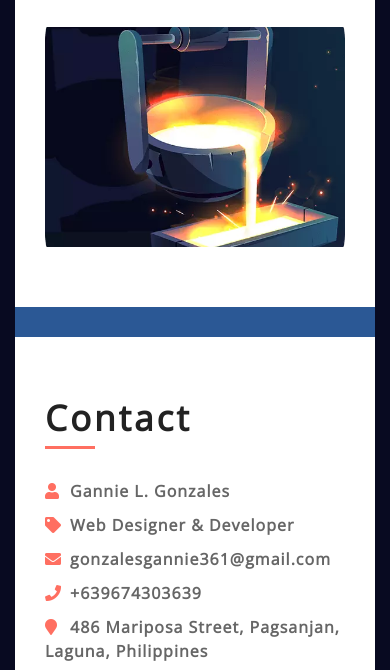
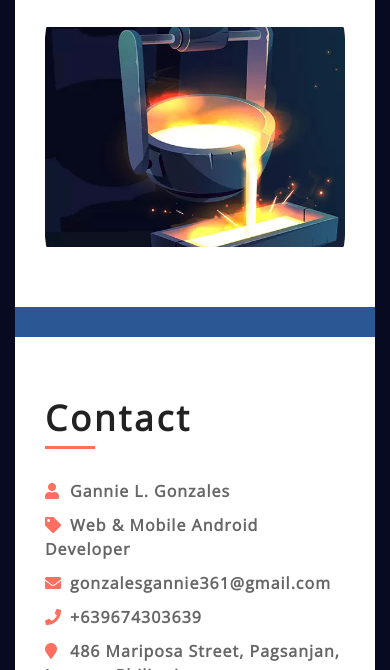
Before and after one commit to GANNIE24/personalwebsite.github.io, a plain HTML site: page PersonalWebsiteGannie/index.html in a window 390 px wide. Shown: the part 6610-7280 px from the top of the page. Drawn offline with nearby package versions, Linux system fonts and the light colour scheme.

Commit message:
Update index.html

```diff
--- a/PersonalWebsiteGannie/index.html
+++ b/PersonalWebsiteGannie/index.html
@@ -448,9 +448,9 @@
                             <div class="col-md-6">
                                 <div class="contact-info">
                                     <p><i class="fa fa-user"></i>Gannie L. Gonzales</p>
-                                    <p><i class="fa fa-tag"></i>Web Designer & Developer</p>
-                                    <p><i class="fa fa-envelope"></i><a href="mailto:info@example.com">gonzalesgannie361@gmail.com</a></p>
-                                    <p><i class="fa fa-phone"></i><a href="tel:+1234567890">+639674303639</a></p>
+                                    <p><i class="fa fa-tag"></i>Web & Mobile Android Developer</p>
+                                    <p><i class="fa fa-envelope"></i><a href="mailto:gonzalesgannie361@gmail.com">gonzalesgannie361@gmail.com</a></p>
+                                    <p><i class="fa fa-phone"></i><a href="tel:+639674303639">+639674303639</a></p>
                                     <p><i class="fa fa-map-marker"></i>486 Mariposa Street, Pagsanjan, Laguna, Philippines</p>
                                     <div class="social">
                                         <a class="btn" href="https://www.facebook.com/gannielazartegonzales"><i class="fab fa-facebook-f"></i></a>
```
